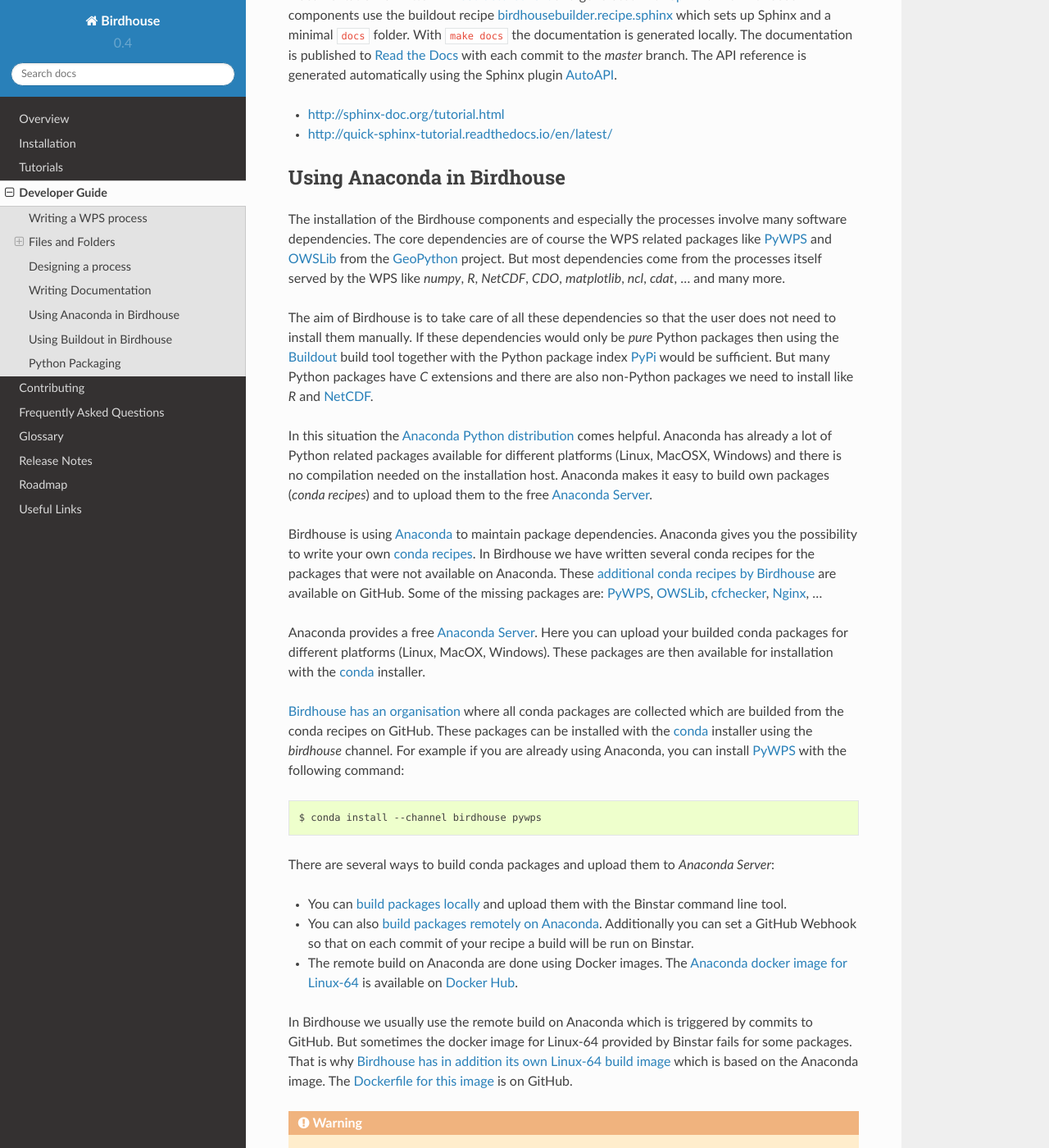
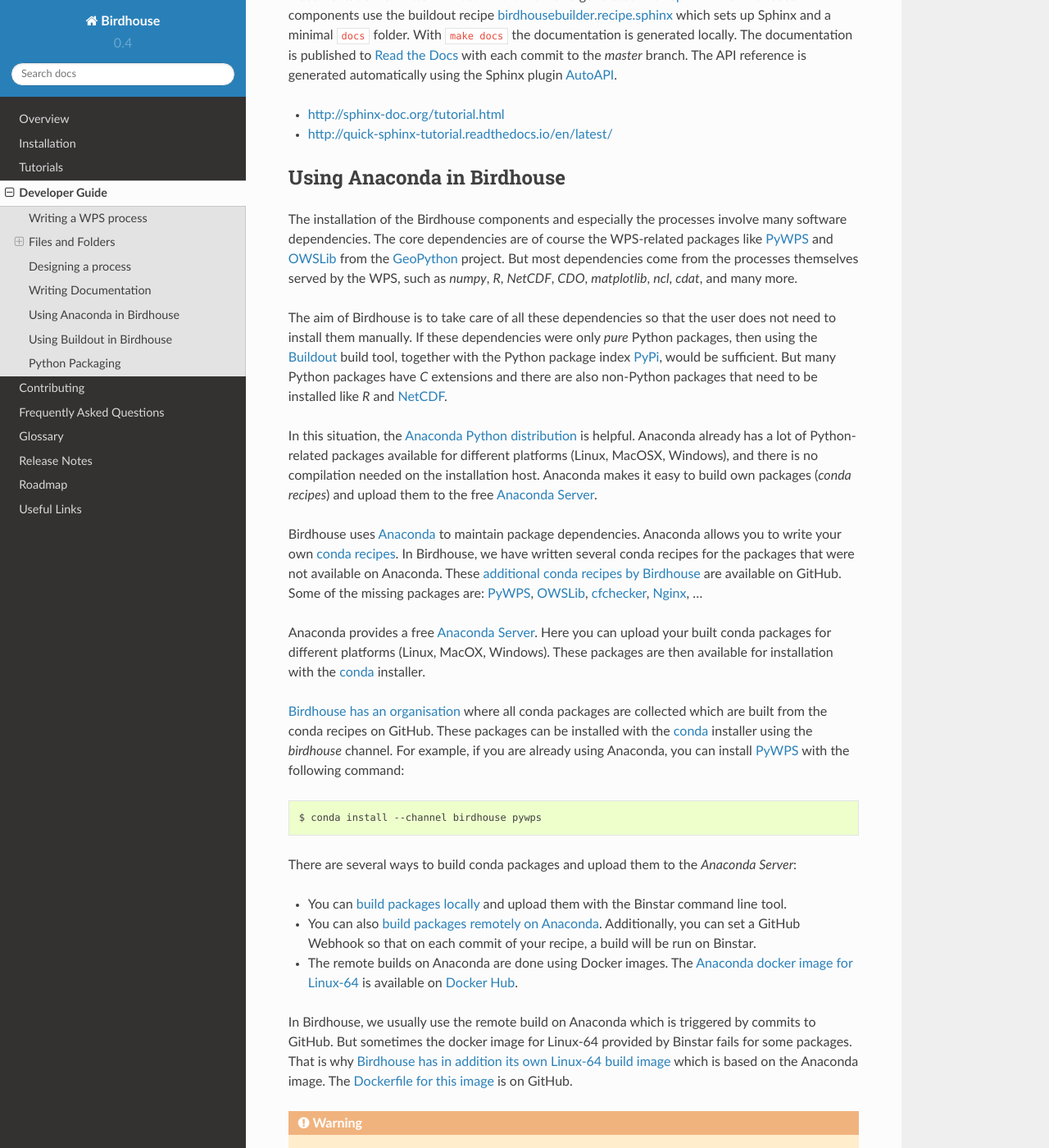
Before and after one commit to bird-house/birdhouse-docs, a Sphinx documentation site: the page built from docs/source/dev_guide.rst, in a window 1280 px wide and 1400 px high, scrolled down 5740 px. Shown: the whole window at 82% size. Built offline with Sphinx 7.4.7 and the Read the Docs theme 2.0.0, drawn with Linux system fonts in a browser that asks for light colours; some of the changed text lies outside the part shown.

Commit message:
small edits

```diff
--- a/docs/source/dev_guide.rst
+++ b/docs/source/dev_guide.rst
@@ -52,16 +51,16 @@
 Data production
 ...............
 
-WPS is designed to reduce data transport and enables data processing close to the data archive. Nevertheless, files are stored within birdhouse in a structued way. For designing a WPS process or process chain, the location of input, output and temporary files are illustrated like:
+WPS is designed to reduce data transport and enables data processing close to the data archive. Nevertheless, files are stored within birdhouse in a structured way. For designing a WPS process or process chain, the location of input, output and temporary files are illustrated as follows:
 
 .. image:: _images/filelocations.png
 
 
-Resources, which are already on the local disc system (output by other processes or as locally stored data archives) are linked into the cache simply with a soft link to avoid data transport and disc space usage.
+Resources, which are already on the local disc system (output by other processes or as locally stored data archives), are linked into the cache simply with a soft link to avoid data transport and disc space usage.
 
-The locations are the following:
+The locations are defined as follows:
 
-* **Reources:** Any kind of accessable data. Like ESGF, thredd server or files stored on the server-side disc system
+* **Resources:** Any kind of accessable data such as ESGF, thredd server or files stored on the server-side disc system.
 
 * **Cache:** ``~/birdhouse/var/lib/pywps/cache/`` The cache is for external data which are not located on the server side. The files of the cache are separated by the birds performing the data fetch and keep the folder structure of the original data archive. Once a file is already in the cache, the data will not be refetched if a second request is made. The cache can be seen as a local data archive. Under productive usage of birdhouse, this folder is growing, since all requested external data are stored here.
 
@@ -85,12 +84,12 @@
 Designing a process
 -------------------
 
-For designing a process it is necessary to know some basic concepts about how data are produced in birdhouse. The following are some basic explanations to help in developing appropriate processes to provide a scientific method as a service. The word **process** is used in the same sense as in the OGC standard: *for any algorithm, calculation or model that either generates new data or transforms some input data into output data*. And can be illustrated like the following graphic:
+For designing a process it is necessary to know some basic concepts about how data are produced in birdhouse. The following are some basic explanations to help in developing appropriate processes to provide a scientific method as a service. The word **process** is used in the same sense as in the OGC standard: *for any algorithm, calculation or model that either generates new data or transforms some input data into output data*, and can be illustrated as follows:
 
 .. image:: _images/process_schema_1.png
 
 The specific nature of web processing services is that processes can be described in a standardised way (see:
-:ref:`writing_WPS_process`). In case of the flyingpigeon repository, the process descriptions are located in::
+:ref:`writing_WPS_process`). In the flyingpigeon repository, the process descriptions are located in::
 
     ./flyingpigeon/flyingpigeon/processes
 
@@ -203,26 +202,26 @@
 Using Anaconda in Birdhouse
 ---------------------------
 
-The installation of the Birdhouse components and especially the processes involve many software dependencies. The core dependencies are of course the WPS related packages like :term:`PyWPS` and :term:`OWSLib` from the :term:`GeoPython` project. But most dependencies come from the processes itself served by the WPS like `numpy`, `R`, `NetCDF`, `CDO`, `matplotlib`, `ncl`, `cdat`, ... and many more.
+The installation of the Birdhouse components and especially the processes involve many software dependencies. The core dependencies are of course the WPS-related packages like :term:`PyWPS` and :term:`OWSLib` from the :term:`GeoPython` project. But most dependencies come from the processes themselves served by the WPS, such as `numpy`, `R`, `NetCDF`, `CDO`, `matplotlib`, `ncl`, `cdat`, and many more.
 
-The aim of Birdhouse is to take care of all these dependencies so that the user does not need to install them manually. If these dependencies would only be *pure* Python packages then using the :term:`Buildout` build tool together with the Python package index :term:`PyPi` would be sufficient. But many Python packages have `C` extensions and there are also non-Python packages we need to install like `R` and :term:`NetCDF`.
+The aim of Birdhouse is to take care of all these dependencies so that the user does not need to install them manually. If these dependencies were only *pure* Python packages, then using the :term:`Buildout` build tool, together with the Python package index :term:`PyPi`, would be sufficient. But many Python packages have `C` extensions and there are also non-Python packages that need to be installed like `R` and :term:`NetCDF`.
 
-In this situation the :term:`Anaconda Python distribution` comes helpful. Anaconda has already a lot of Python related packages available for different platforms (Linux, MacOSX, Windows) and there is no compilation needed on the installation host. Anaconda makes it easy to build own packages (*conda recipes*) and to upload them to the free :term:`Anaconda Server`.
+In this situation, the :term:`Anaconda Python distribution` is helpful. Anaconda already has a lot of Python-related packages available for different platforms (Linux, MacOSX, Windows), and there is no compilation needed on the installation host. Anaconda makes it easy to build own packages (*conda recipes*) and upload them to the free :term:`Anaconda Server`.
 
 Conda recipes by Birdhouse
 ~~~~~~~~~~~~~~~~~~~~~~~~~~
 
-Birdhouse is using :term:`Anaconda` to maintain package dependencies.
-Anaconda gives you the possibility to write your own `conda recipes <http://conda.pydata.org/docs/build.html>`_.
-In Birdhouse we have written several conda recipes for the packages that were not available on Anaconda.
+Birdhouse uses :term:`Anaconda` to maintain package dependencies.
+Anaconda allows you to write your own `conda recipes <http://conda.pydata.org/docs/build.html>`_.
+In Birdhouse, we have written several conda recipes for the packages that were not available on Anaconda.
 These `additional conda recipes by Birdhouse <https://github.com/bird-house/conda-recipes>`_ are available on GitHub.
 Some of the missing packages are: :term:`PyWPS`, :term:`OWSLib`, :term:`cfchecker`, :term:`Nginx`, ...
 
-Anaconda provides a free :term:`Anaconda Server`. Here you can upload your builded conda packages for different platforms (Linux, MacOX, Windows). These packages are then available for installation with the :term:`conda` installer.
+Anaconda provides a free :term:`Anaconda Server`. Here you can upload your built conda packages for different platforms (Linux, MacOX, Windows). These packages are then available for installation with the :term:`conda` installer.
 
 `Birdhouse has an organisation <https://anaconda.org/birdhouse>`_ where all conda packages are collected which are
-builded from the conda recipes on GitHub. These packages can be installed with the :term:`conda` installer using the `birdhouse` channel.
-For example if you are already using Anaconda, you can install :term:`PyWPS` with the following command:
+built from the conda recipes on GitHub. These packages can be installed with the :term:`conda` installer using the `birdhouse` channel.
+For example, if you are already using Anaconda, you can install :term:`PyWPS` with the following command:
 
 .. code-block:: sh
 
@@ -231,20 +230,20 @@
 Building conda packages
 ~~~~~~~~~~~~~~~~~~~~~~~
 
-There are several ways to build conda packages and upload them to *Anaconda Server*:
+There are several ways to build conda packages and upload them to the *Anaconda Server*:
 
 * You can `build packages locally <http://conda.readthedocs.io/en/latest/#building-your-own-packages>`_ and upload them with the Binstar command line tool.
-* You can also `build packages remotely on Anaconda <https://docs.continuum.io/anaconda-cloud/build>`_. Additionally you can set a GitHub Webhook so that on each commit of your recipe a build will be run on Binstar.
-* The remote build on Anaconda are done using Docker images. The `Anaconda docker image for Linux-64 <https://hub.docker.com/r/binstar/linux-64/>`_ is available on :term:`Docker Hub`.
+* You can also `build packages remotely on Anaconda <https://docs.continuum.io/anaconda-cloud/build>`_. Additionally, you can set a GitHub Webhook so that on each commit of your recipe, a build will be run on Binstar.
+* The remote builds on Anaconda are done using Docker images. The `Anaconda docker image for Linux-64 <https://hub.docker.com/r/binstar/linux-64/>`_ is available on :term:`Docker Hub`.
 
-In Birdhouse we usually use the remote build on Anaconda which is triggered by commits to GitHub.
+In Birdhouse, we usually use the remote build on Anaconda which is triggered by commits to GitHub.
 But sometimes the docker image for Linux-64 provided by Binstar fails for some packages.
 That is why `Birdhouse has in addition its own Linux-64 build image <https://hub.docker.com/r/birdhouse/binstar-linux-64/>`_ which is based on the Anaconda image.
 The `Dockerfile for this image <https://github.com/bird-house/birdhouse-build/tree/master/docker/binstar-linux-64>`_ is on GitHub.
 
 .. warning::
 
-   When you build conda packages for Linux-64 you need to be very careful to ensure that these packages will run on most Linux distributions (like :term:`CentOS`, :term:`Debian`, :term:`Ubuntu`, ...). Our experience is that packages build on CentOS 6.x will also run on recent Debian/Ubuntu distributions. The Docker build images are also CentOS 6.x based.
+   When you build conda packages for Linux-64, you need to be very careful to ensure that these packages will run on most Linux distributions (like :term:`CentOS`, :term:`Debian`, :term:`Ubuntu`, ...). Our experience is that packages tjat build on CentOS 6.x will also run on recent Debian/Ubuntu distributions. The Docker build images are also CentOS 6.x based.
 
 
 .. note::
@@ -254,19 +253,19 @@
 
 .. note::
 
-   For future conda packages one should use the community driven `conda-forge channel <https://conda-forge.github.io/>`_.
+   For future conda packages, one should use the community-driven `conda-forge channel <https://conda-forge.github.io/>`_.
 
 .. _conda_example:
 
-Example: building conda package for pygbif
-~~~~~~~~~~~~~~~~~~~~~~~~~~~~~~~~~~~~~~~~~~
+Example: building a conda package for pygbif
+~~~~~~~~~~~~~~~~~~~~~~~~~~~~~~~~~~~~~~~~~~~~
 
 ``pygbif`` is a Python package available on :term:`PyPi`. Generate conda package files using ``conda skeleton``::
 
     $ conda skeleton pypi pygbif
     $ cd pygbif
     $ vim meta.yaml  # check dependencies, test, build number
-    $ vim build.sh   # in case of non-python packges here is most of the work to do
+    $ vim build.sh   # for non-python packges, here is most of the work to do
 
 Enable anaconda build::
 
@@ -290,15 +289,15 @@
     $ anaconda-build submit .
     $ anaconda-build tail -f birdhouse/pygbif 1    # checks logs
 
-On successful build go to the birdhouse channel on binstar and search for the `pygbif package` (``http://anaconda.org/birdhouse/pygbif/files``).
-Go to the ``files`` tab and add the channel `main` for the successfully builded package.
+On successful build, go to the birdhouse channel on binstar and search for the `pygbif package` (``http://anaconda.org/birdhouse/pygbif/files``).
+Go to the ``files`` tab and add the channel `main` for the successfully-built package.
 All packages on the `main` channel are available for public usage.
 
 .. image:: _images/binstar_channel.png
 
 Register GitHub webhook for pygbif:
 
-on Anaconda Server go to `Settings/Continuous Integration` of the ``pygbif`` package.
+on the Anaconda Server, go to `Settings/Continuous Integration` of the ``pygbif`` package.
 
 Edit the fields:
 
@@ -328,7 +327,7 @@
 
 .. warning::
 
-   To fix the SSL cert issues in conda when updating to python 2.7.9 do the following::
+   To fix the SSL cert issues in conda when updating to python 2.7.9, do the following::
 
      $ conda config --set ssl_verify False
      $ conda update requests openssl
@@ -340,17 +339,17 @@
 Anaconda Alternatives
 ~~~~~~~~~~~~~~~~~~~~~
 
-If Anaconda would not be available one could also provide these packages from source and compile them on each installation host. Buildout does provide ways to do so. But an initial installation with most of the software used in climate science could *easily take hours*.
+If Anaconda is not available, one could also provide these packages from source and compile them on each installation host. Buildout does provide ways to do so, but an initial installation with most of the software used in climate science could *easily take hours*.
 
-Alternative package manager to Anaconda are for example :term:`Homebrew` (MacOSX only) and :term:`Linuxbrew` (a fork of Homebrew for Linux).
+Alternative package managers to Anaconda are for example :term:`Homebrew` (MacOSX only) and :term:`Linuxbrew` (a fork of Homebrew for Linux).
 
 Using Buildout in Birdhouse
 ---------------------------
 
 Birdhouse uses the :term:`Buildout` build tool to install and configure all Birdhouse components (:term:`Phoenix`, :term:`Malleefowl`, :term:`Emu`...). The main configuration file is ``buildout.cfg`` which is in the root folder of the application.
-As an example have a look at the `buildout.cfg from Emu <https://github.com/bird-house/emu/blob/master/buildout.cfg>`_.
+As an example, have a look at the `buildout.cfg from Emu <https://github.com/bird-house/emu/blob/master/buildout.cfg>`_.
 
-Before building an application with Buildout you have an initial bootstrap step:
+Before building an application with Buildout, you have an initial bootstrap step:
 
 .. code-block:: sh
 
```
Also changed, not shown: other parts of docs/source/dev_guide.rst (+15 -16 lines).
